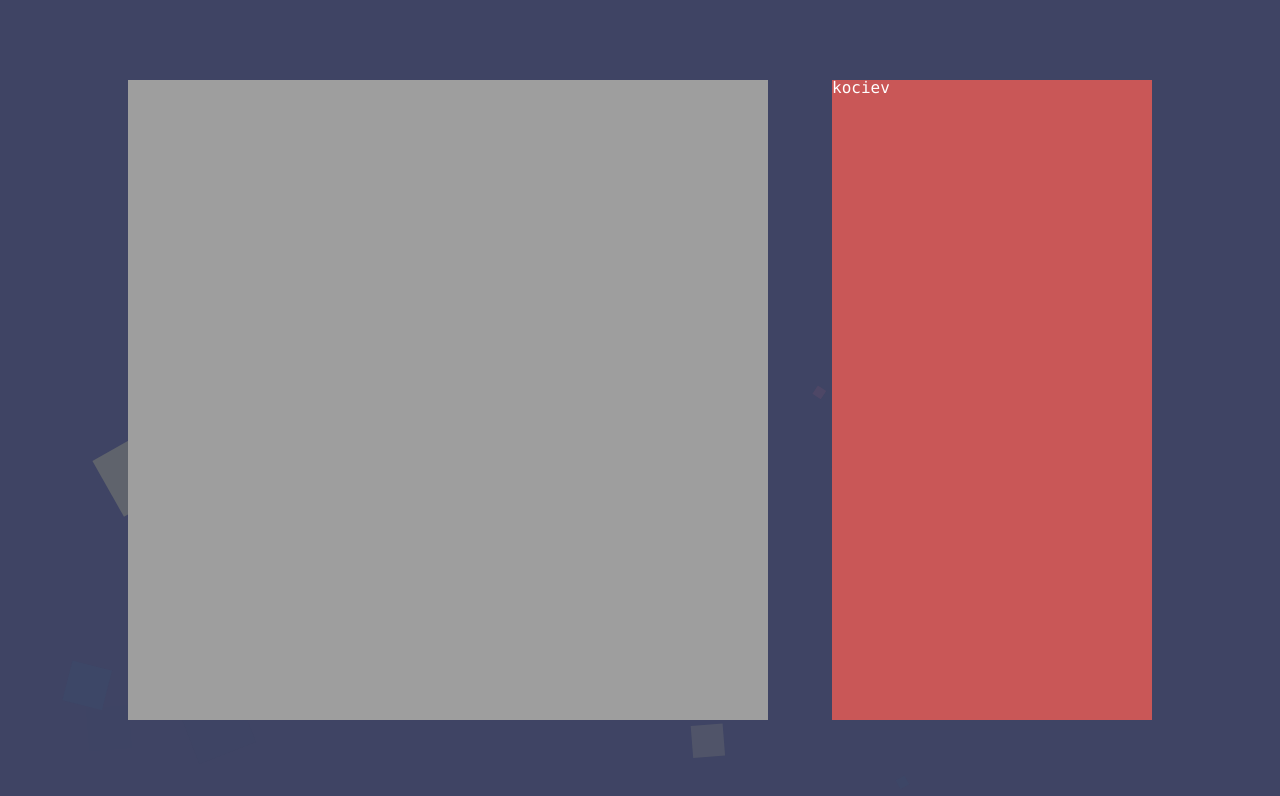
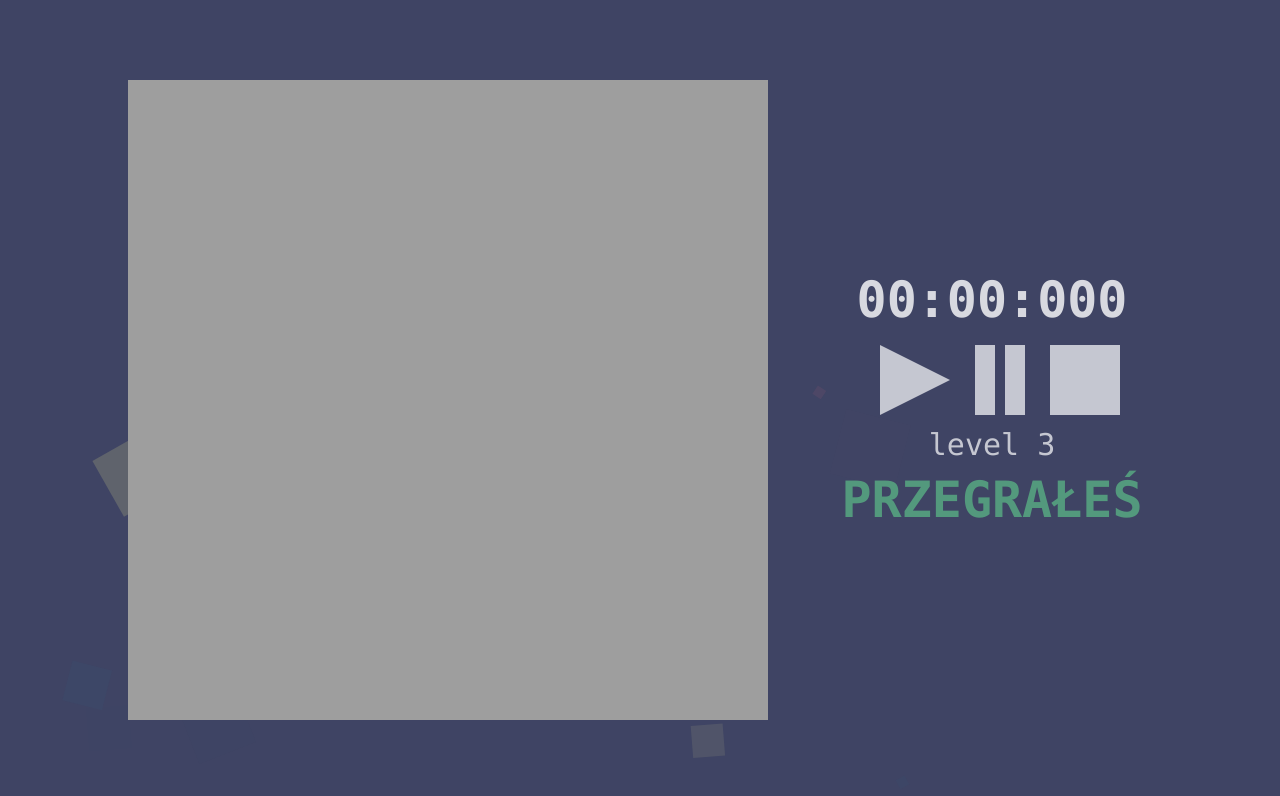
Before and after one commit to Desmord/puzzleJS, a website: page dev/html/index.html in a window 1280 px wide. Both pictures are taken after a click on the element "Start". Drawn offline with Linux system fonts and the light colour scheme; files that its build step writes are made by us from their sources; files whose address does not match are found by name.

Commit message:
Menu gry
	-Dodanie przycisku pauzy
	-Dodanie przycisku starti
	-Dodanie przycisku koniec gry
	-Dodanie wyswietlania czasu, informacji o poziome gry i tekstu z komunikatem o wyniku

Wystylizowanie elementow na wszystkie rozmiary

```diff
--- a/dev/css/gameContainer.css
+++ b/dev/css/gameContainer.css
@@ -1,29 +1,137 @@
-.gameContainer{
+.gameContainer {
     display: flex;
     justify-content: center;
     align-items: center;
     display: none;
 }
 
-.gameBoard:hover{
-
+.gameBoard:hover {
     cursor: pointer;
-    box-shadow: 0px 0px 5px 2px rgba(0,0,0,0.5);
+    box-shadow: 0px 0px 5px 2px rgba(0, 0, 0, 0.5);
 }
 
-@media all and (orientation: landscape){
-    .gameContainer{
+.gameMenu {
+    display: flex;
+    justify-content: center;
+    align-items: center;
+    flex-direction: column;
+}
+
+.timer {
+    font-size: 50px;
+    font-weight: 700;
+    color: rgba(255, 255, 255, 0.8);
+}
+
+.menuButtons {
+    margin-top: 20px;
+    margin-bottom: 15px;
+    display: flex;
+    justify-content: center;
+    align-items: center;
+    flex-direction: row;
+}
+
+.button {
+    width: 70px;
+    height: 70px;
+    margin-left: 15px;
+    opacity: 0.7;
+    transition: all 0.3s ease;
+}
+
+.button:hover{
+    opacity: 1;
+    cursor: pointer;
+    color: white;
+}
+
+.levelInfo {
+    opacity: 0.7;
+    font-size: 30px;
+}
+
+.resultInfo {
+    margin-top: 15px;
+    font-size: 50px;
+    font-weight: 700;
+    color: rgba(92, 189, 135, 0.7);
+}
+
+#start:nth-child(1){
+    width: 0;
+    height: 0;
+    border-top: 35px solid transparent;
+    border-bottom: 35px solid transparent;
+    border-left: 70px solid rgba(255, 255, 255, 1);
+    border-right: 0px solid transparent;
+}
+
+#pasue{
+    display: block;
+    justify-content: center;
+    align-items: center;
+    flex-direction: row;
+}
+
+#pause div{
+    position: relative;
+    top: 0px;
+    left: 0px;
+    width: 20px;
+    height: 70px;
+    background-color: white;
+    margin-left: 10px;
+    float: left;
+}
+
+#endGame{
+
+    background-color: white;
+
+}
+
+@media all and (orientation: landscape) {
+    .gameContainer {
         flex-direction: row;
     }
 }
 
-@media all and (orientation: portrait){
-    .gameContainer{
+@media all and (orientation: portrait) {
+    .gameContainer {
         flex-direction: column;
     }
+    .timer {
+        font-size: 30px;
+    }
+    .menuButtons {
+        margin-top: 5px;
+        margin-bottom: 5px;
+    }
+    .button {
+        width: 40px;
+        height: 40px;
+        margin-left: 5px;
+
+    }
+    #start:nth-child(1){
+        border-top: 20px solid transparent;
+        border-bottom: 20px solid transparent;
+        border-left: 40px solid rgba(255, 255, 255, 0.7);
+        border-right: 0px solid transparent;
+
+    }
+    #pause div{
+        width: 10px;
+        height: 40px;
+        margin-left: 7px;
+    }
+
+    .levelInfo {
+        font-size: 20px;
+    }
+    .resultInfo {
+        font-size: 30px;
+        font-weight: 700;
+    }
 }
-
-
-.gameMenu{
-    background-color: rgb(201, 87, 87);
-}
--- a/dev/css/main.css
+++ b/dev/css/main.css
@@ -8,14 +8,10 @@ body {
     height: 100vh;
     margin: 0;
     padding: 0;
-    /* background-image: url(img/background.png);
-    background-position: center;
-    background-size: cover; */
     background-color: rgb(63, 68, 100);
     display: flex;
     justify-content: center;
     align-items: center;
-    /* font-family: 'Source Sans Pro', sans-serif; */
     font-family: 'Consolas', 'Courier New', 'monospace';
     color: white;
 }
--- a/dev/html/index.html
+++ b/dev/html/index.html
@@ -32,7 +32,19 @@
     <div class="gameContainer">
         <canvas class="gameBoard">Ładowanie gry</canvas>
         <div class="gameMenu">
-            <div id="koniec">kociev</div><!--  proba konac-->
+            <div class="timer">00:00:000</div>
+            <div class="menuButtons">
+                <div id="start" class="button">
+                    <div></div>
+                </div>
+                <div id="pause" class="button">
+                    <div></div>
+                    <div></div>
+                </div>
+                <div id="endGame" class="button"></div>
+            </div>
+            <div class="levelInfo">level 3</div>
+            <div class="resultInfo">PRZEGRAŁEŚ</div>
         </div>
     </div>
 
--- a/dev/js/GameManager.js
+++ b/dev/js/GameManager.js
@@ -6,6 +6,13 @@ class GameManager {
         this.gameBoard = document.querySelector(`.gameBoard`);
         this.bctx = this.gameBoard.getContext(`2d`);
         this.image = new Image();
+        this.level = 3;
+
+    }
+
+    setLevel(lvl) {
+
+        this.level = lvl;
 
     }
 
@@ -18,9 +25,7 @@ class GameManager {
 
     setCloseEvent() {
 
-
-        // na probe bo trzeba normalny przycisk zrobic
-        document.querySelector(`#koniec`).addEventListener(`click`, () => {
+        document.querySelector(`#endGame`).addEventListener(`click`, () => {
 
             this.clearElement();
             this.transitionManager.endGame();
@@ -28,7 +33,6 @@ class GameManager {
         });
 
     }
-
 
     drawImage() {
 
@@ -39,9 +43,9 @@ class GameManager {
 
     }
 
-    loadNewImage(){
+    loadNewImage() {
 
-        this.image.src = `https://source.unsplash.com/random/${this.gameBoard.clientWidth}x${this.gameBoard.clientWidth}#`+ new Date().getTime();
+        this.image.src = `https://source.unsplash.com/random/${this.gameBoard.clientWidth}x${this.gameBoard.clientWidth}#` + new Date().getTime();
 
     }
 
@@ -63,9 +67,9 @@ class GameManager {
 
     }
 
-    // css dla wczytywaina
     // css dal menu v.4
     // rysowanie napisu wczytywanie gry
+    // rysowanie calej mapy  z podzialem na kwasdraty (po to zeby resize bylo latwe)
     // resize ze zmiana wielkosci i odswiezaniem obrazu
 
 
--- a/dev/js/TransitionManager.js
+++ b/dev/js/TransitionManager.js
@@ -13,13 +13,13 @@ class TransitionManager {
 
     }
 
-    setGameManager(manager){
+    setGameManager(manager) {
 
         this.gameManager = manager;
 
     }
 
-    setMenuManager(manager){
+    setMenuManager(manager) {
 
         this.menuManager = manager;
 
@@ -225,8 +225,9 @@ class TransitionManager {
 
             return this.showGame();
 
-        }).then(()=>{
+        }).then(() => {
 
+            this.gameManager.setLevel(this.level);
             this.gameManager.init();
 
         }).catch((err) => {
```
Also changed, not shown: build/index.html, build/main.css, build/main.js.
